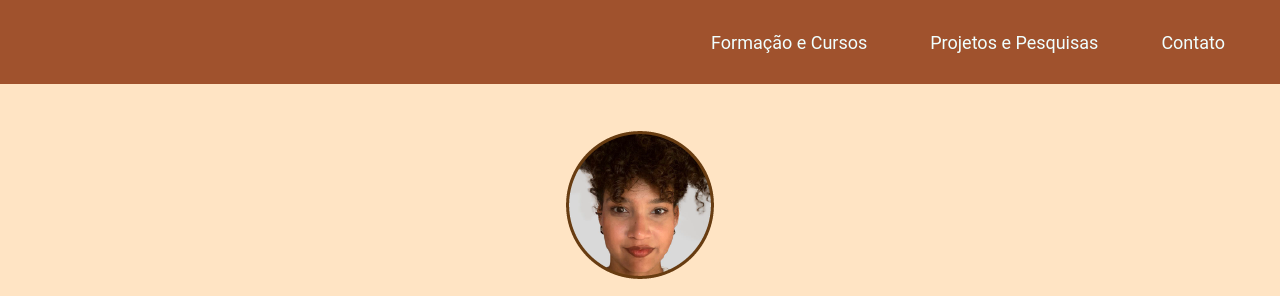
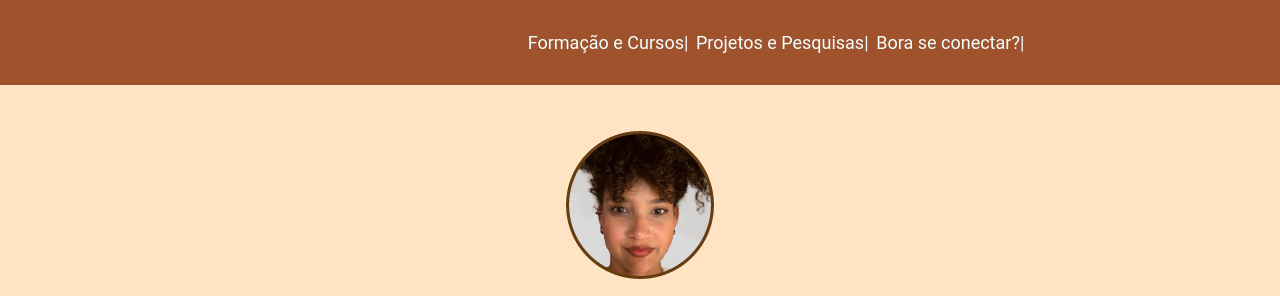
Before and after one commit to angelaluiza/projeto-final-PretaLab2, a plain HTML site: page index.html in a window 1280 px wide. Shown: the top 296 px of the page. Drawn offline with Linux system fonts and the light colour scheme.

Commit message:
subindo versão alterada

```diff
--- a/index.html
+++ b/index.html
@@ -14,9 +14,9 @@
     <header class="header-menu">
         <nav>
             <ul class="lista-menu">
-                <li><a href="#Formação">Formação e Cursos</a> </li>
-                <li><a href="#Projetos">Projetos e Pesquisas</a> </li>
-                <li><a href="#Contato">Contato</a> </li>
+                <li><a href="#Formação">Formação e Cursos|</a> </li>
+                <li><a href="#Projetos">Projetos e Pesquisas|</a> </li>
+                <li><a href="#Contato">Bora se conectar?|</a> </li>
             </ul>
         </nav>
     </header>
@@ -183,7 +183,7 @@
         <div class="container">
             <ul class="lista-rodape">
                 <li>
-                    <h3 class="conato-final">Contato:</h3>
+                    <h3 class="conato-final">Bora se conectar? </h3>
                 </li>
                 <li><i class="fas fa-envelope-square
                 estilo-icone"></i>
--- a/style.css
+++ b/style.css
@@ -17,7 +17,7 @@ li {
     display: flex;
     position: fixed;
     width: 100%;
-    height: 20px;
+    height: 10gitpx;
     padding: 8px;
     padding-top: 32px;
     padding-bottom: 32px;
@@ -27,7 +27,7 @@ li {
 .header-menu nav {
     display: flex;
     justify-content: flex-end;
-    width: 100%;
+    width: 80%;
 }
 
 .lista-menu {
```
